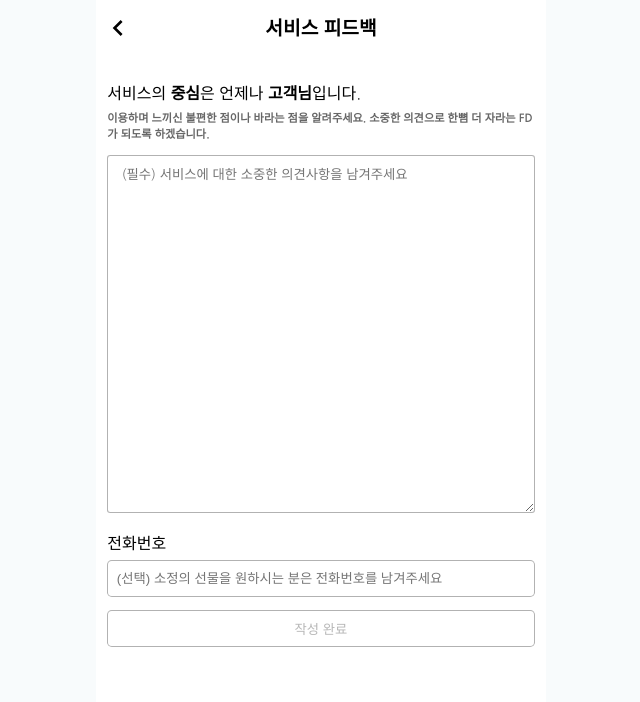
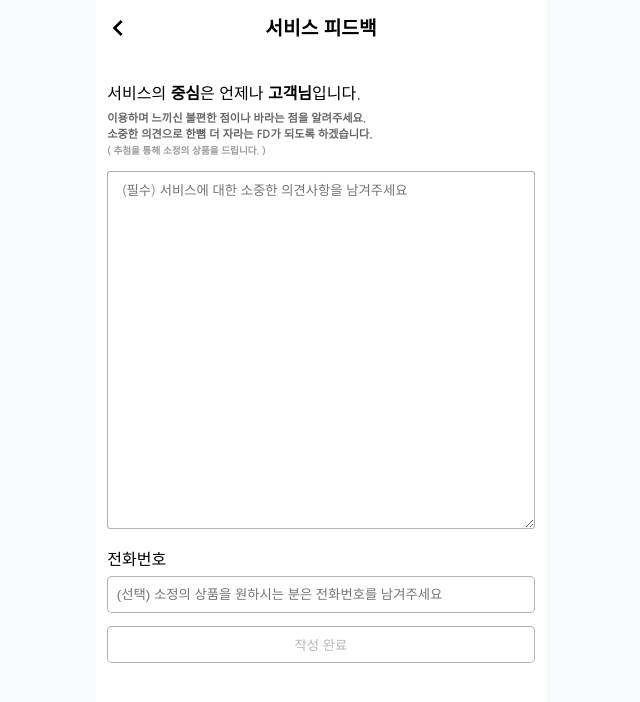
Before and after one commit to SWM-AtoZ/friendrive-client, a React (Create React App) app: page /serviceFeedback in a window 1280 px wide. Shown: the top 702 px of the page, without its empty margins (319-959 px from the left). Built offline with nearby package versions, Linux system fonts and the light colour scheme.

Commit message:
Edit ServiceFeedback Page
-로그인시 전화번호 입력창 안보이게 처리

```diff
--- a/src/pages/servicefeedback/ServiceFeedback.js
+++ b/src/pages/servicefeedback/ServiceFeedback.js
@@ -1,15 +1,15 @@
 import style from './servicefeedback.module.css';
-import logo from './logo.png';
 import { useNavigate } from 'react-router-dom';
 import axios from 'axios';
-import { memo, useState, useEffect } from 'react';
+import { useState, useEffect } from 'react';
+import { useCookies } from 'react-cookie';
 
 const ServiceFeedback = () => {
     const navigate = useNavigate();
     const [feedBack, setMemoText] = useState('');
     const [phoneNumber, setPhoneNumber] = useState('');
     const [SubmitBtn, setSubmitBtn] = useState(true);
-
+    const [cookies,,] = useCookies(['token']);
     const onChangeWrite = (e) =>{
         setMemoText(e.target.value);
     }
@@ -73,14 +73,14 @@ const ServiceFeedback = () => {
           <div className={style.page_description}>
             <div>서비스의 <span>중심</span>은 언제나 <span>고객님</span>입니다.</div>
             <div className={style.page_description_inner}>
-            <div>이용하며 느끼신 불편한 점이나 바라는 점을 알려주세요. 소중한 의견으로 한뼘 더 자라는 FD가 되도록 하겠습니다.</div>
+            <div>이용하며 느끼신 불편한 점이나 바라는 점을 알려주세요. <br/>소중한 의견으로 한뼘 더 자라는 FD가 되도록 하겠습니다.<br/><span>{'( '}추첨을 통해 소정의 상품을 드립니다.{' )'}</span> </div>
             </div>
           </div>
           <textarea className={style.writing_area} onChange={onChangeWrite} value={feedBack} placeholder='(필수) 서비스에 대한 소중한 의견사항을 남겨주세요'></textarea>
-          <div className={style.phoneNumber_box}>
+          {!cookies.token&&<div className={style.phoneNumber_box}>
           <label for="phoneNumber">전화번호</label>
-          <input id="phoneNumber" className={style.login_input} type='number' placeholder='(선택) 소정의 선물을 원하시는 분은 전화번호를 남겨주세요' value={phoneNumber} onChange={onChangePhonenumber}></input>
-          </div>
+          <input id="phoneNumber" className={style.login_input} type='number' placeholder='(선택) 소정의 상품을 원하시는 분은 전화번호를 남겨주세요' value={phoneNumber} onChange={onChangePhonenumber}></input>
+          </div>}
           <button onClick={sendFeedback} className={style.send_btn} disabled={SubmitBtn}>작성 완료</button>
         </article>
         </section>
--- a/src/pages/servicefeedback/servicefeedback.module.css
+++ b/src/pages/servicefeedback/servicefeedback.module.css
@@ -65,6 +65,10 @@
     width: 100%;
     display: inline-block;
 }
+.page_description_inner span{
+    font-size: 0.6rem;
+    color:  rgba(0, 0, 0, 0.4);
+}
 
 .page_description span{
     font-weight: bold;
```
